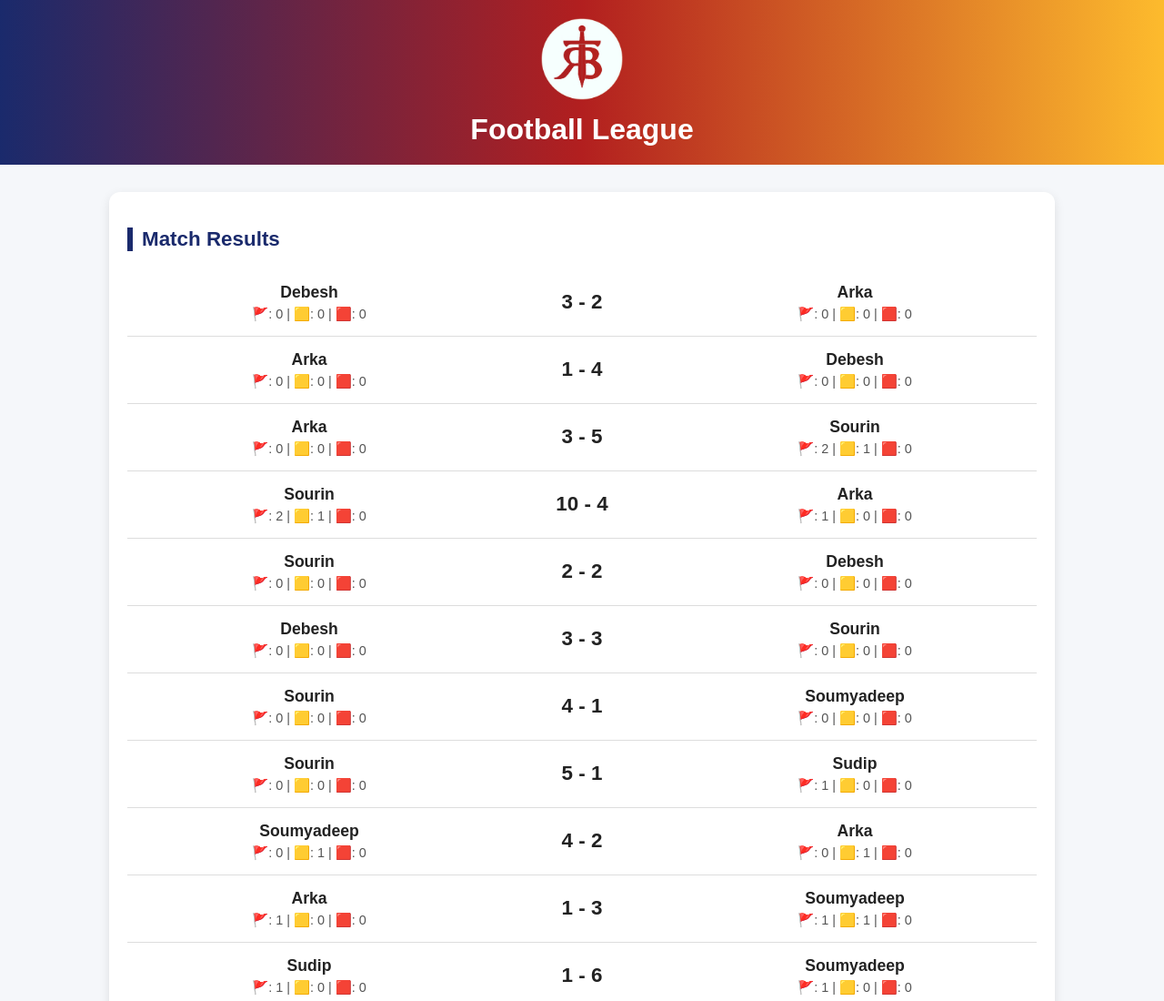
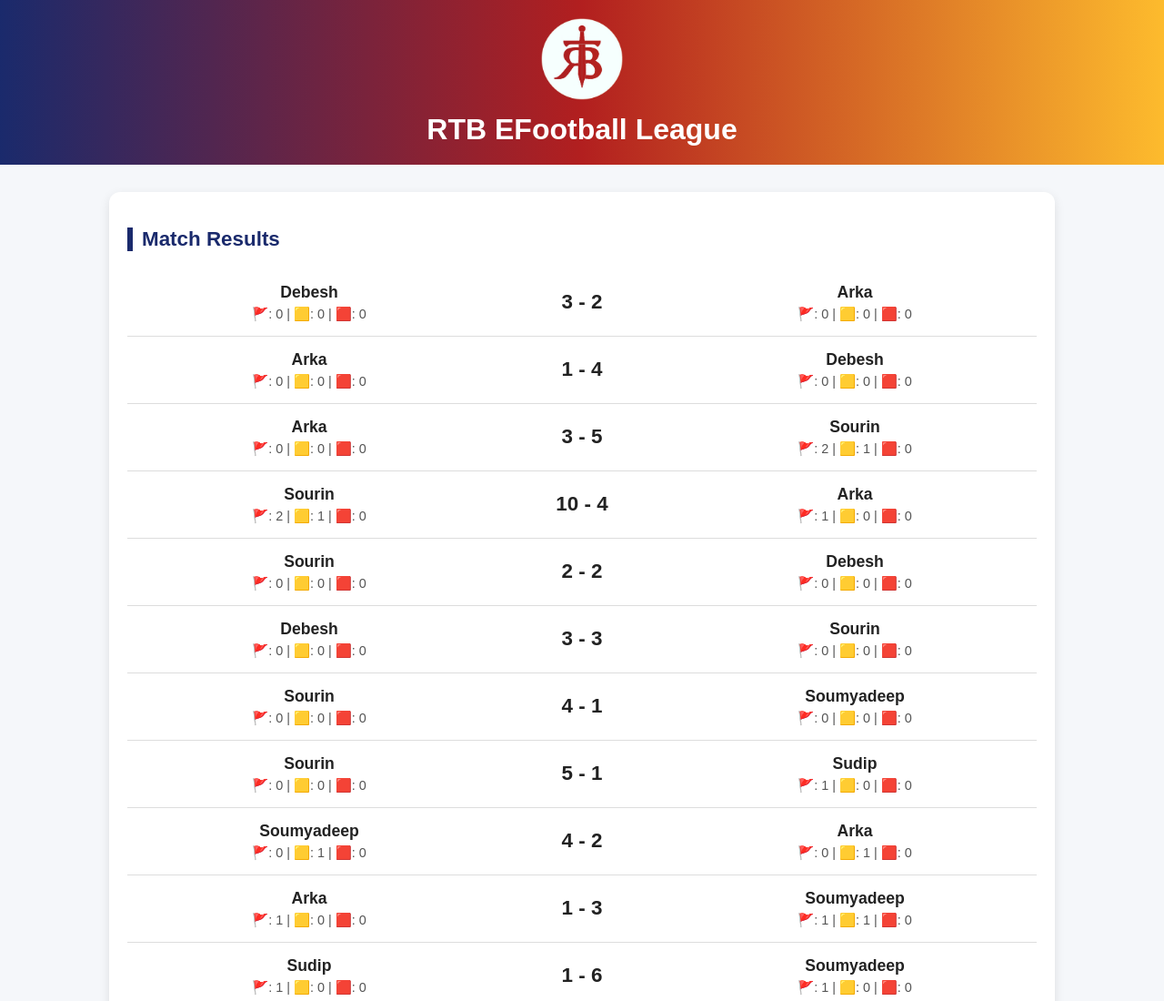
Before and after one commit to SoumyadeepB2001/rtb_league, a plain HTML site: page index.html in a window 1280 px wide. Shown: the top 1100 px of the page at 91% size. Drawn offline with Linux system fonts and the light colour scheme.

Commit message:
Update index.html

```diff
--- a/index.html
+++ b/index.html
@@ -4,14 +4,14 @@
 <head>
     <meta charset="UTF-8">
     <meta name="viewport" content="width=device-width, initial-scale=1.0">
-    <title>EFootball League</title>
+    <title>RTB EFootball League</title>
     <link rel="stylesheet" href="style.css">
 </head>
 
 <body>
     <header>
         <img src="logo.png" alt="League Logo">
-        <h1>Football League</h1>
+        <h1>RTB EFootball League</h1>
     </header>
 
 
```
